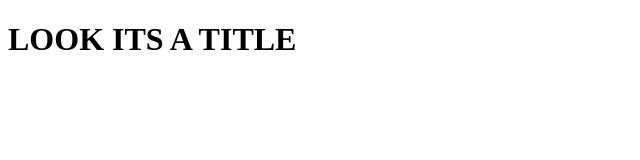
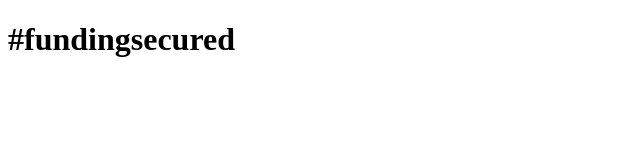
Before and after one commit to adambricelis/aa-stocks, a plain HTML site: page index.html in a window 1280 px wide. Shown: the whole page, without its empty margins (0-640 px from the left). Drawn offline with nearby package versions, Linux system fonts and the light colour scheme.

Commit message:
added title

```diff
--- a/index.html
+++ b/index.html
@@ -2,11 +2,11 @@
 <html>
 
 <head>
-
+    <title>AA Stocks</title>
 </head>
 
 <body>
-    <h1>LOOK ITS A TITLE </h1>
+    <h1>#fundingsecured</h1>
 
     <!-- Load React. -->
     <!-- Note: when deploying, replace "development.js" with "production.min.js". -->
```
